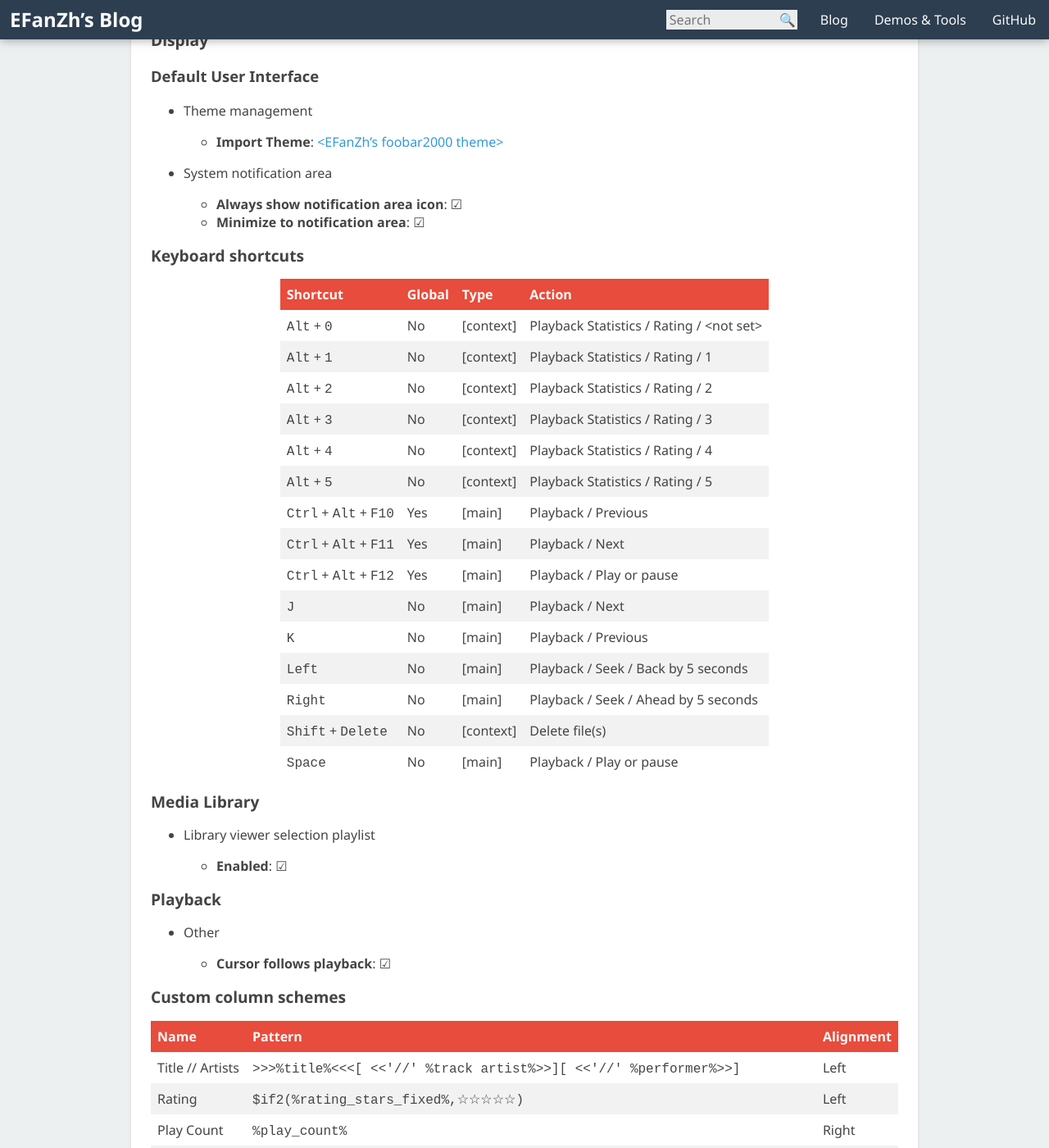
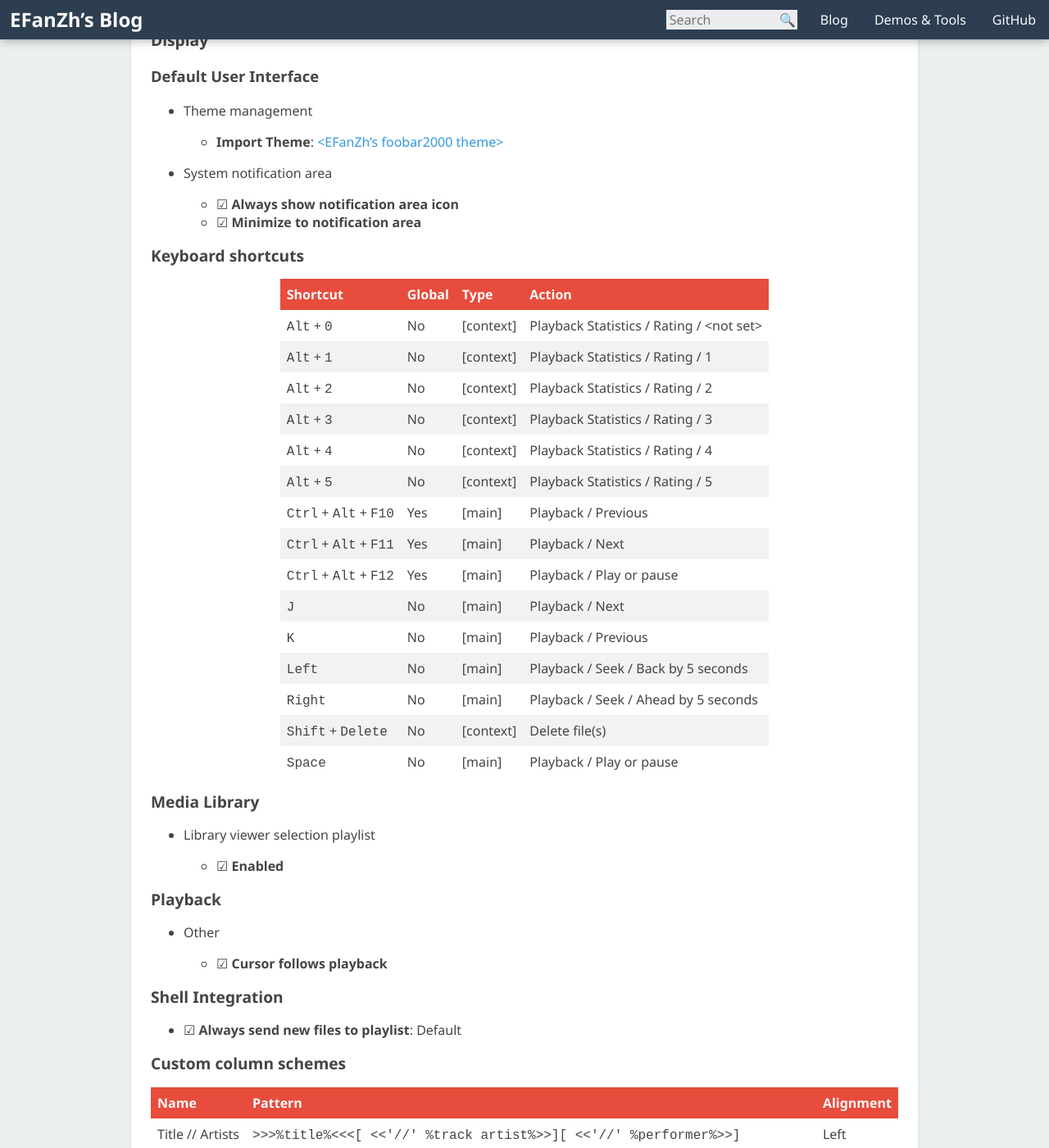
Before and after one commit to fuzeyi/efanzh.github.io, a Jekyll site: the page built from _posts/2014-02-02-foobar2000-configuration.html, in a window 1280 px wide and 1400 px high, scrolled down 401 px. Shown: the whole window at 82% size. Built offline with Jekyll 4.4.1, drawn with Linux system fonts in a browser that asks for light colours.

Commit message:
Update foobar2000 configuration

```diff
--- a/_posts/2014-02-02-foobar2000-configuration.html
+++ b/_posts/2014-02-02-foobar2000-configuration.html
@@ -46,8 +46,8 @@ title: EFanZh’s foobar2000 configuration
     <li>
         <p>System notification area</p>
         <ul>
-            <li><b>Always show notification area icon</b>: ☑</li>
-            <li><b>Minimize to notification area</b>: ☑</li>
+            <li>☑ <b>Always show notification area icon</b></li>
+            <li>☑ <b>Minimize to notification area</b></li>
         </ul>
     </li>
 </ul>
@@ -159,7 +159,7 @@ title: EFanZh’s foobar2000 configuration
     <li>
         <p>Library viewer selection playlist</p>
         <ul>
-            <li><b>Enabled</b>: ☑</li>
+            <li>☑ <b>Enabled</b></li>
         </ul>
     </li>
 </ul>
@@ -168,9 +168,13 @@ title: EFanZh’s foobar2000 configuration
     <li>
         <p>Other</p>
         <ul>
-            <li><b>Cursor follows playback</b>: ☑</li>
+            <li>☑ <b>Cursor follows playback</b></li>
         </ul>
     </li>
+</ul>
+<h2>Shell Integration</h2>
+<ul>
+    <li>☑ <b>Always send new files to playlist</b>: Default</li>
 </ul>
 <h2>Custom column schemes</h2>
 <table>
```
